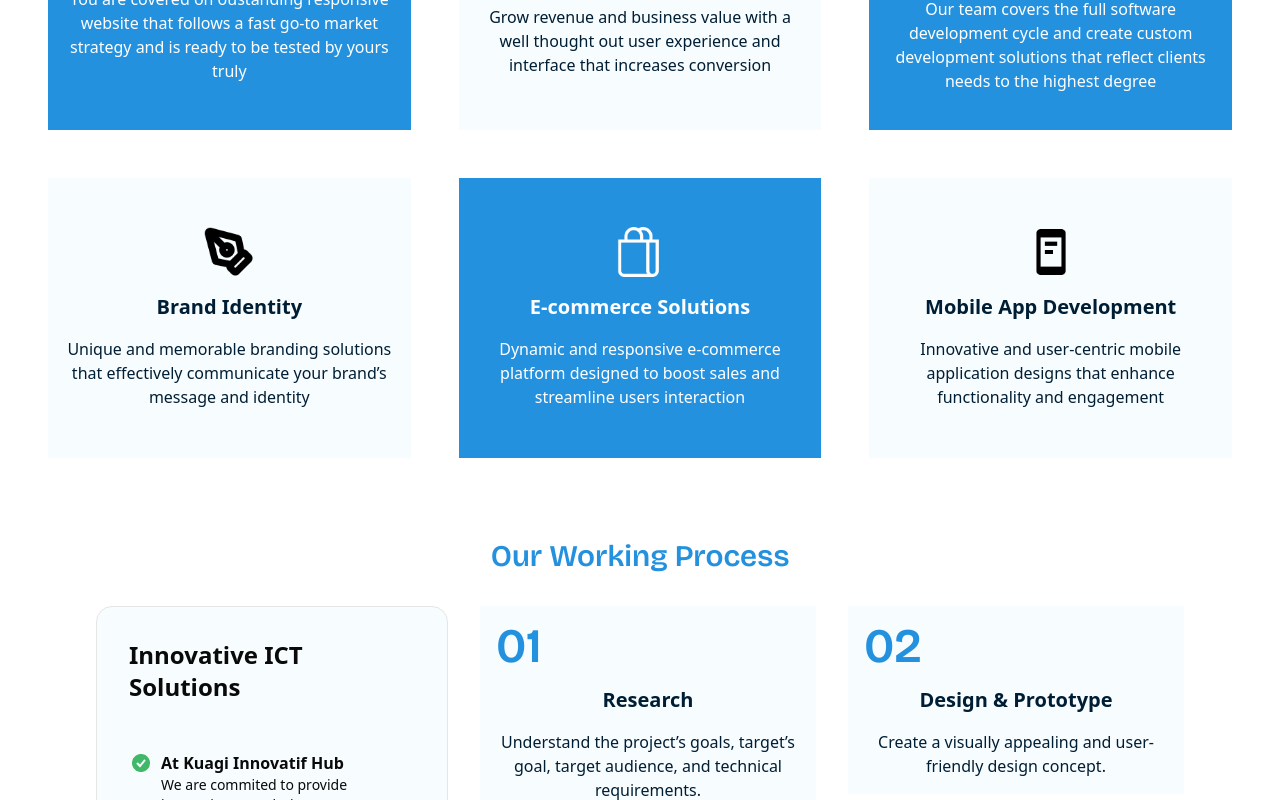
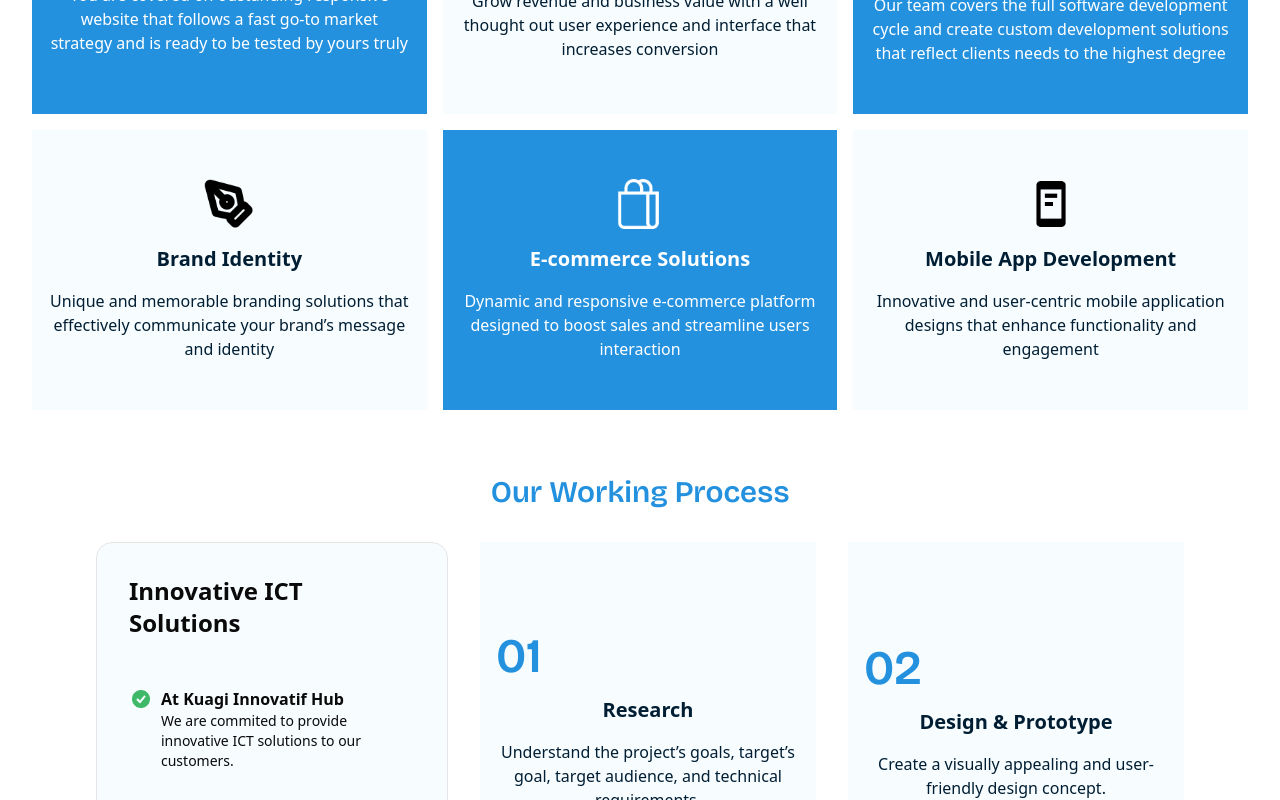
Before and after one commit to Perception12/Kuagi, a Next.js app: page /innovatif-hub in a window 1280 px wide. Shown: the part 1700-2500 px from the top of the page. Built offline with nearby package versions, Linux system fonts and the light colour scheme.

Commit message:
remove bug

```diff
--- a/app/innovatif-hub/Services.tsx
+++ b/app/innovatif-hub/Services.tsx
@@ -13,10 +13,10 @@ const Services = () => {
 
       <div className="grid md:grid-cols-2 lg:grid-cols-3 gap-4">
         {innovativeServices.map((service, index) => (
-          <ScrollReveal className="flex flex-col items-center justify-center gap-4 min-h-[280px] p-4" key={index}>
+          <ScrollReveal className="h-full" key={index}>
             <div
               key={index}
-              className={`flex flex-col items-center justify-center gap-4 min-h-[280px] p-4 ${
+              className={`flex flex-col items-center justify-center h-full gap-4 min-h-[280px] p-4 ${
                 index % 2 === 0
                   ? "bg-primary text-white"
                   : " bg-lightblue text-darkergrey"
--- a/app/innovatif-hub/WorkingProcess.tsx
+++ b/app/innovatif-hub/WorkingProcess.tsx
@@ -19,9 +19,9 @@ const WorkingProcess = () => {
             services={innovativeSolutions.services}
           />
         </div>
+
         <div className="flex-2 grid md:grid-cols-2 gap-8">
           {workingProcess.map((process, index) => (
-            <ScrollReveal key={index}>
             <div
               key={index}
               className={`flex flex-col items-center justify-center gap-4 p-4 bg-lightblue text-darkergrey`}
@@ -32,7 +32,6 @@ const WorkingProcess = () => {
               <h2 className="text-xl font-bold">{process.title}</h2>
               <p className="text-center">{process.description}</p>
             </div>
-            </ScrollReveal>
           ))}
         </div>
       </div>
```
Lines whose indentation alone changed are shown as unchanged.
